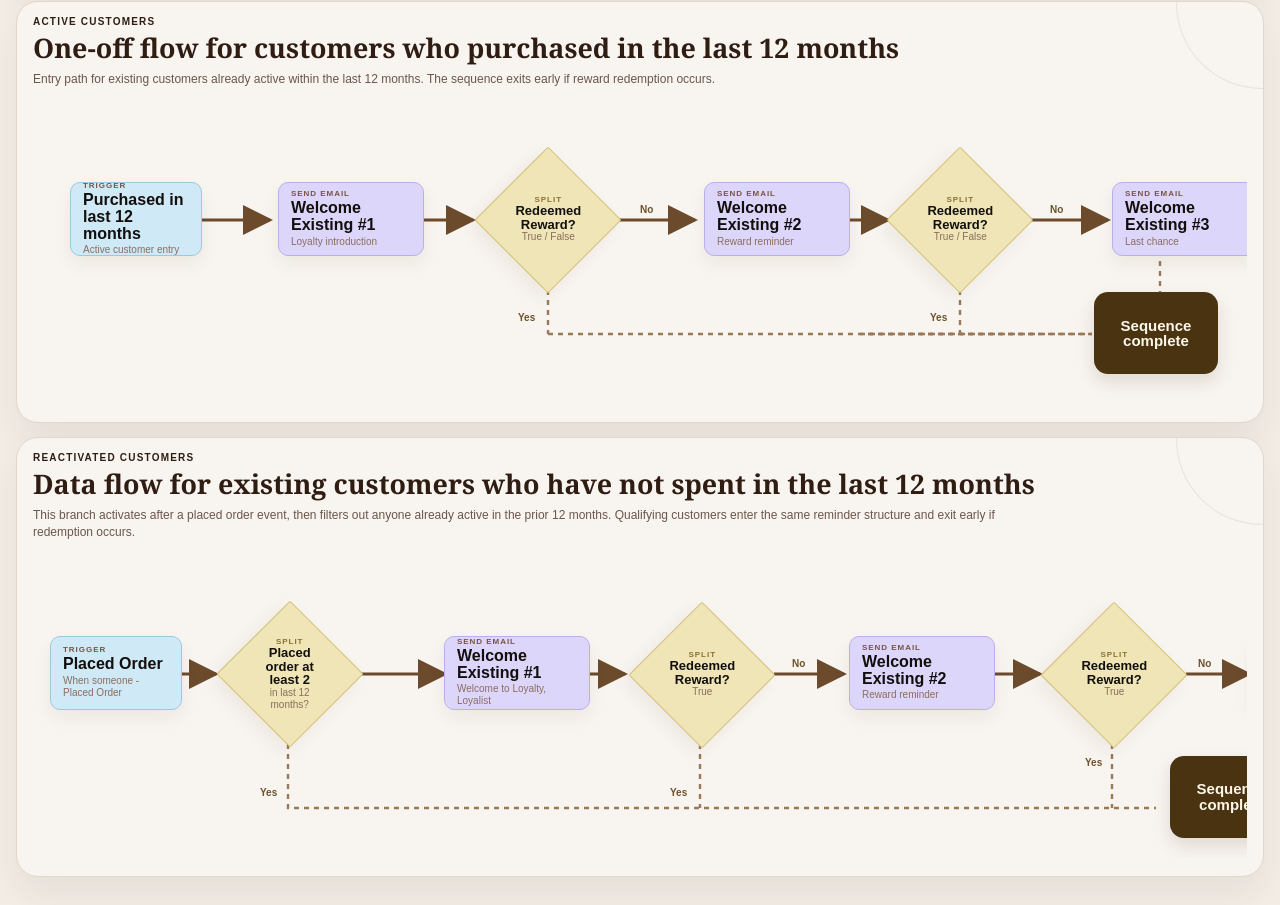
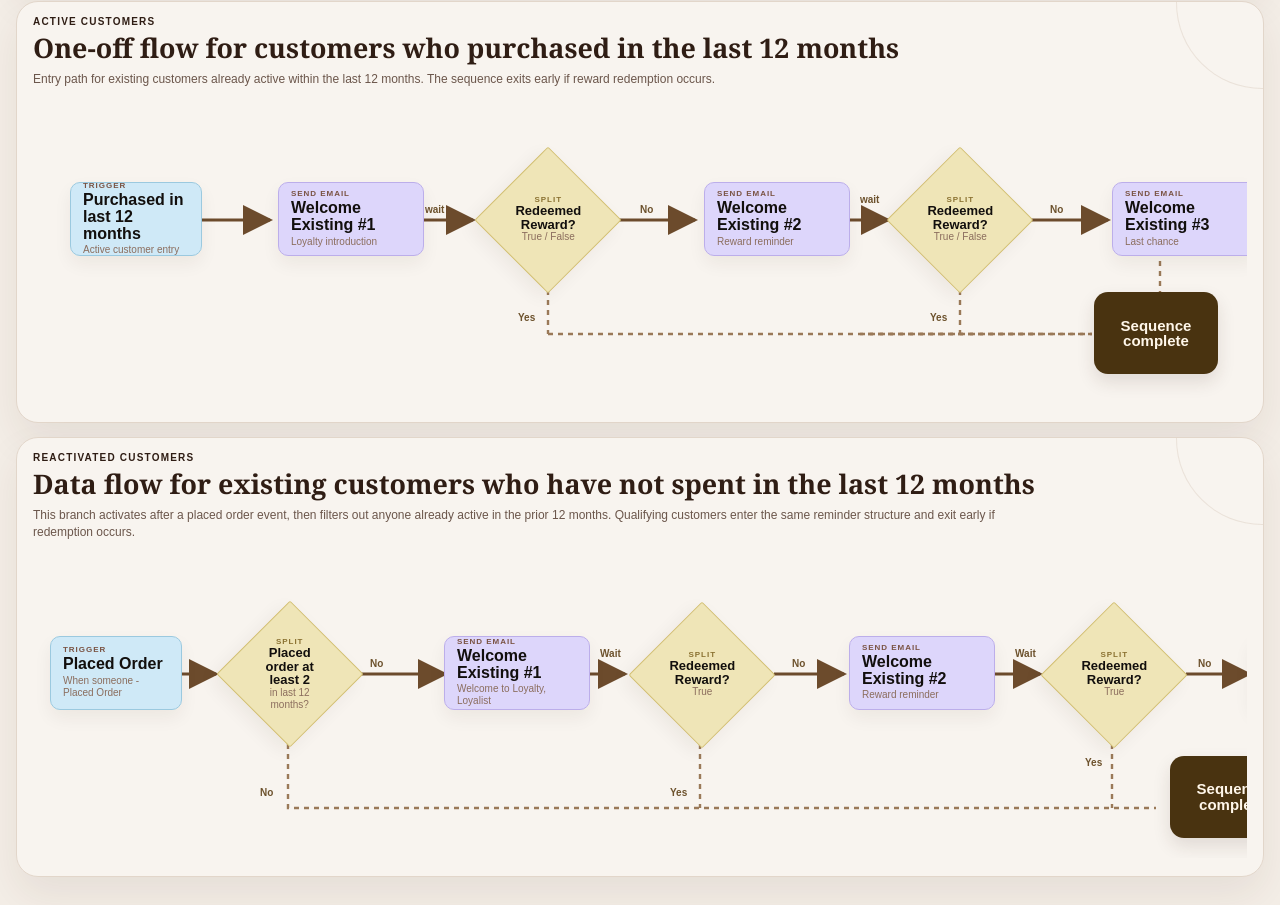
Before and after one commit to Japdjb/iKou-Repository---Loyalty, a plain HTML site: page assets/programs/loyalty/onboarding-existing-customers.html in a window 1280 px wide. Shown: the part 533-1438 px from the top of the page. Drawn offline with Linux system fonts and the light colour scheme.

Commit message:
Update onboarding-existing-customers.html

```diff
--- a/assets/programs/loyalty/onboarding-existing-customers.html
+++ b/assets/programs/loyalty/onboarding-existing-customers.html
@@ -587,6 +587,8 @@
 
             <div class="branch-label" style="left:468px; top:206px;">Yes</div>
             <div class="branch-label" style="left:590px; top:98px;">No</div>
+            <div class="branch-label" style="left:375px; top:98px;">wait</div>
+            <div class="branch-label" style="left:810px; top:88px;">wait</div>
             <div class="branch-label" style="left:880px; top:206px;">Yes</div>
             <div class="branch-label" style="left:1000px; top:98px;">No</div>
 
@@ -693,7 +695,10 @@
             </svg>
 
             <div class="branch-label" style="left:206px; top:98px;">No</div>
-            <div class="branch-label" style="left:210px; top:227px;">Yes</div>
+            <div class="branch-label" style="left:210px; top:227px;">No</div>
+            <div class="branch-label" style="left:320px; top:98px;">No</div>
+             <div class="branch-label" style="left:550px; top:88px;">Wait</div>
+            <div class="branch-label" style="left:965px; top:88px;">Wait</div>
 
             <div class="branch-label" style="left:620px; top:227px;">Yes</div>
             <div class="branch-label" style="left:1035px; top:197px;">Yes</div>
```
